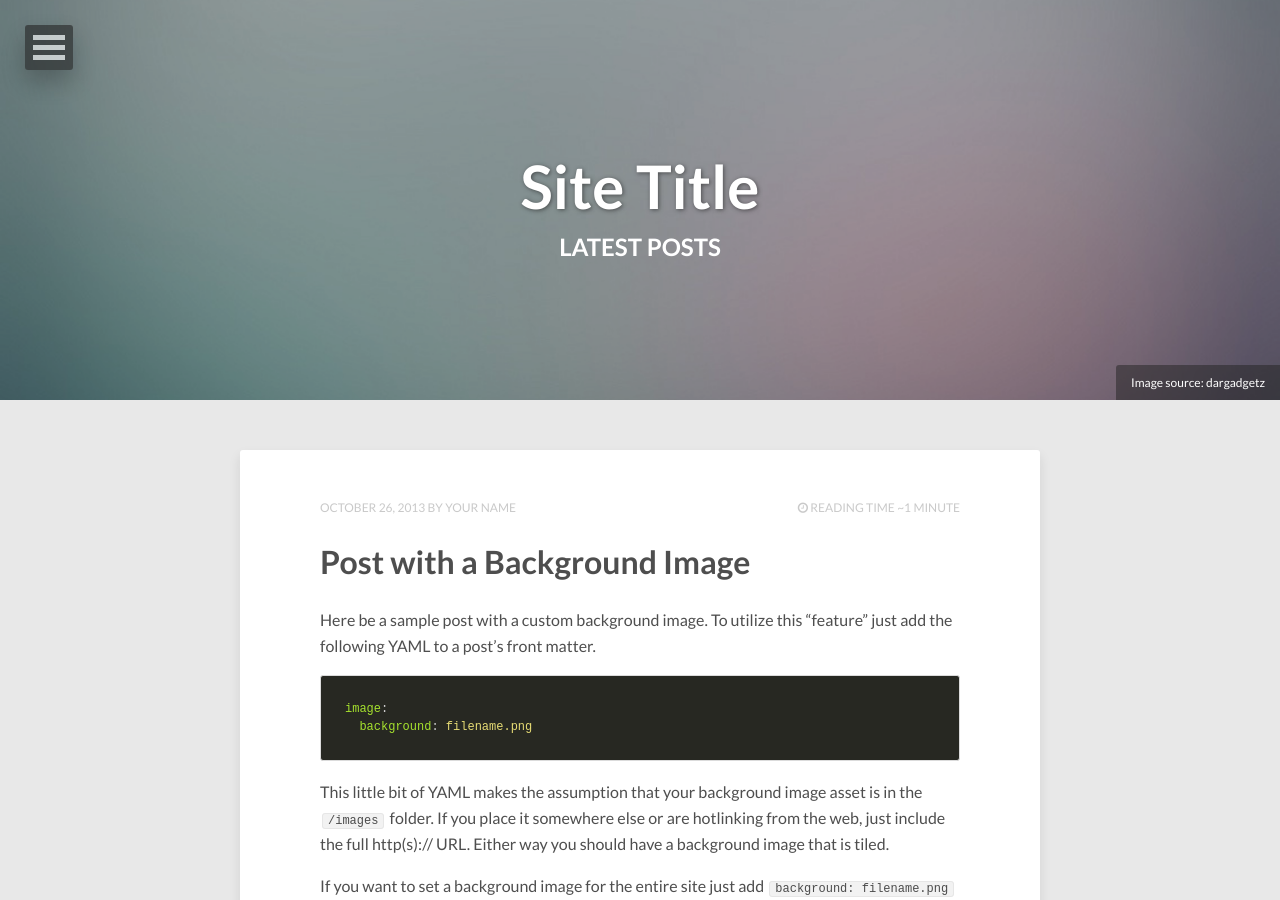
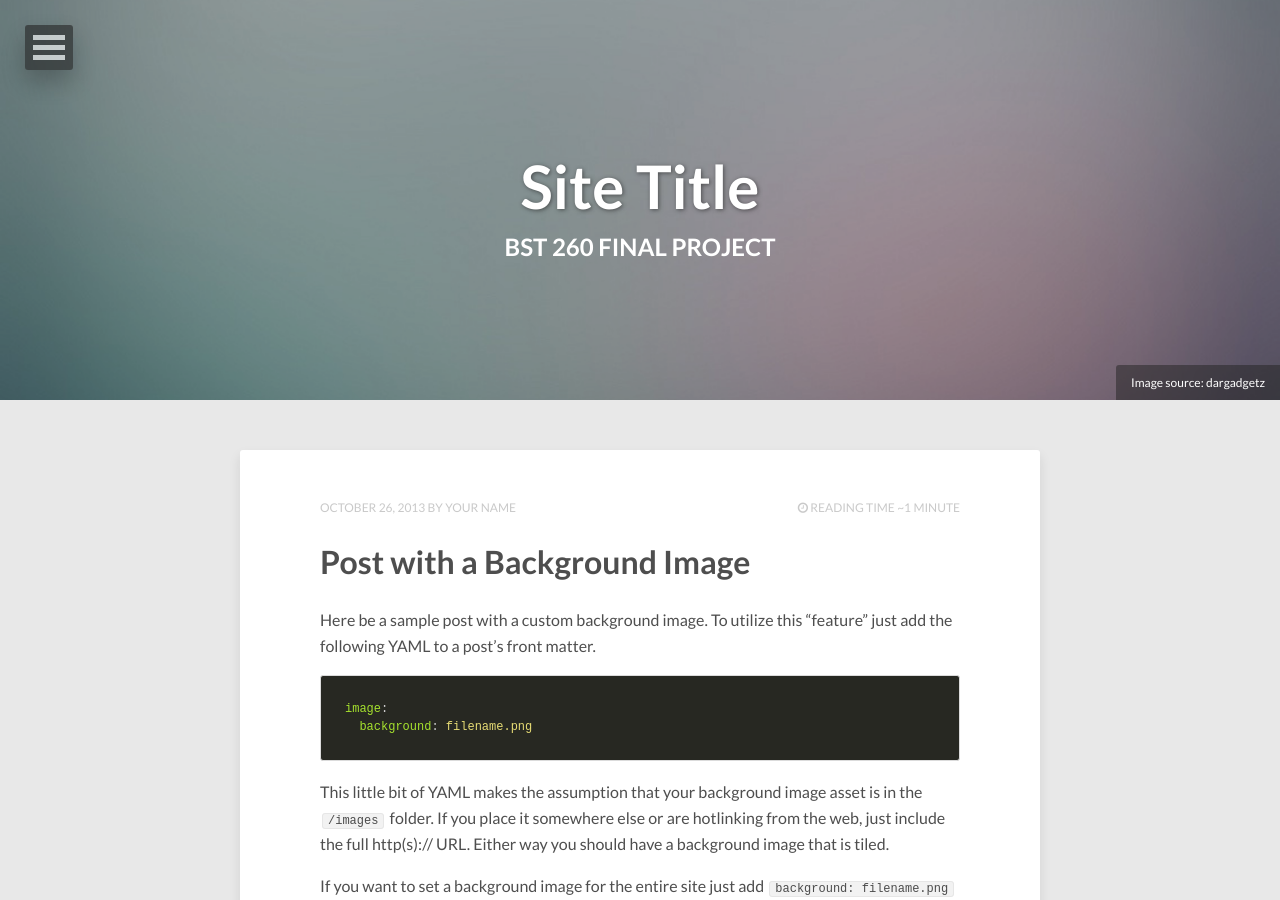
Before and after one commit to health1234/whhsu2.github.io, a Jekyll site: the page built from index.html, in a window 1280 px wide and 900 px high. Built offline with Jekyll 4.4.1, drawn with Linux system fonts in a browser that asks for light colours; nearby versions of some CDN libraries; the list of posts is cut into pages by our own code.

Commit message:
Update index.html

```diff
--- a/index.html
+++ b/index.html
@@ -1,7 +1,7 @@
 ---
 layout: post-index
-title: Latest Posts
-description: "Describe this nonsense."
+title: BST 260 Final Project
+description: "Main Page"
 tags: [Jekyll, theme, themes, responsive, blog, modern]
 comments: false
 image:
```
